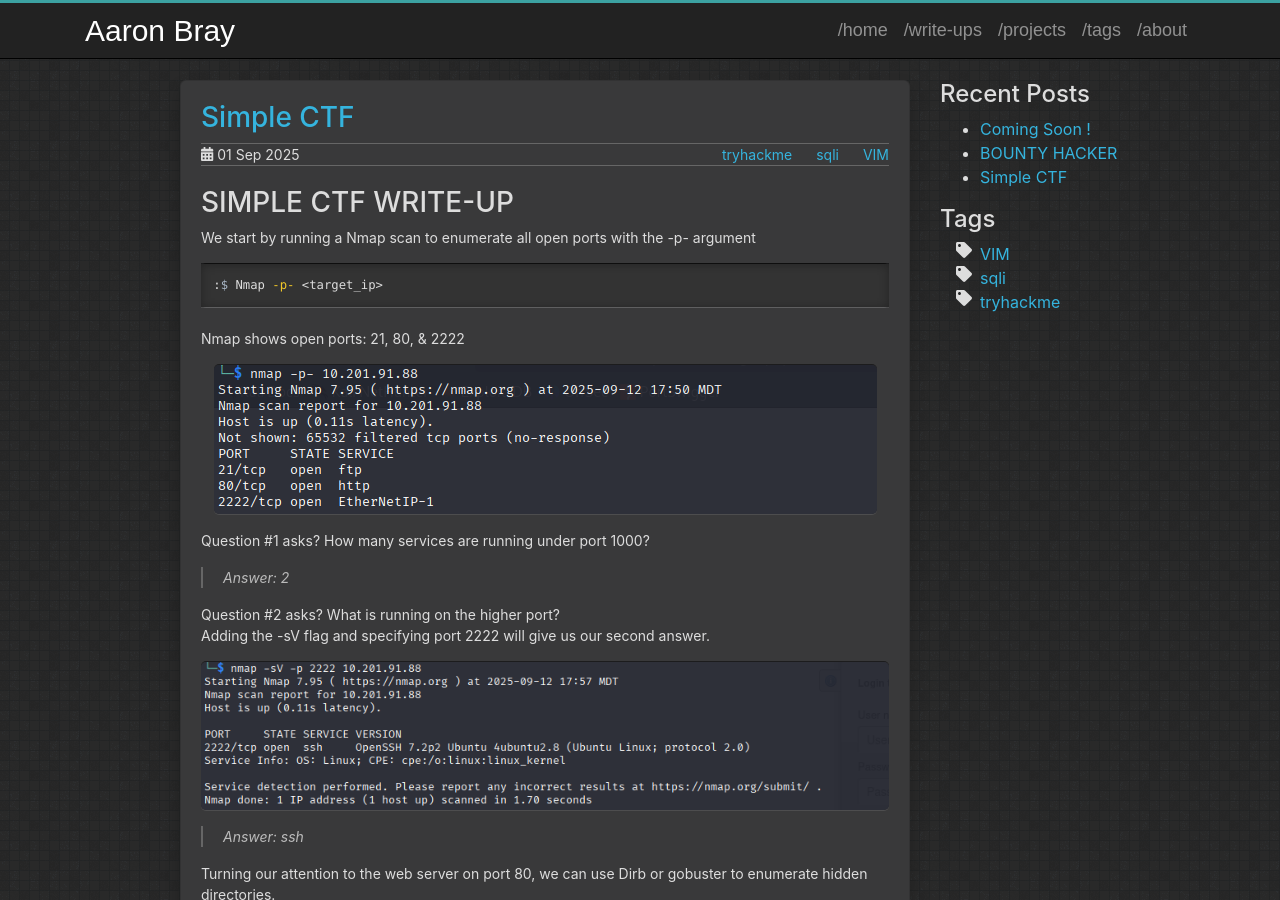
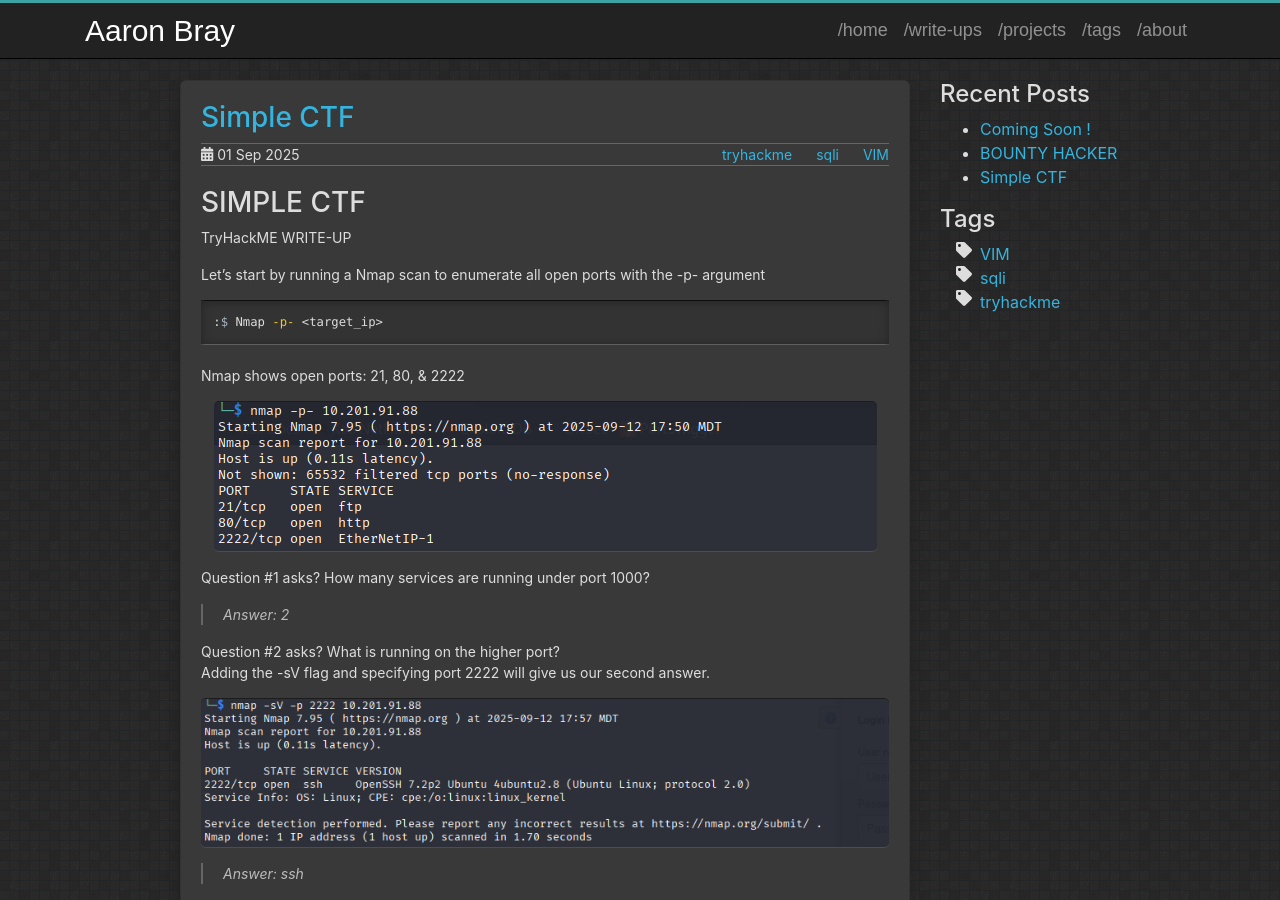
Before and after one commit to AaronBray/AaronBray.github.io, a Jekyll site: the page built from _posts/2025-09-01-SimpleCTF.md, in a window 1280 px wide and 900 px high. Built offline with Jekyll 4.4.1, drawn with Linux system fonts in a browser that asks for light colours.

Commit message:
Update 2025-09-01-SimpleCTF.md

```diff
--- a/_posts/2025-09-01-SimpleCTF.md
+++ b/_posts/2025-09-01-SimpleCTF.md
@@ -6,9 +6,11 @@ tags: tryhackme sqli VIM
 description: TryHackMe SimpleCTF CTF Write-Up
 ---
 
-# SIMPLE CTF WRITE-UP
+# SIMPLE CTF
+TryHackME WRITE-UP
 
-We start by running a Nmap scan to enumerate all open ports with the -p- argument
+
+Let's start by running a Nmap scan to enumerate all open ports with the -p- argument
 
 {% highlight bash %}
 :$ Nmap -p- <target_ip>
```
